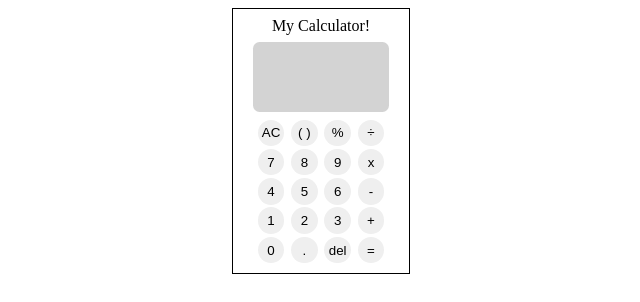
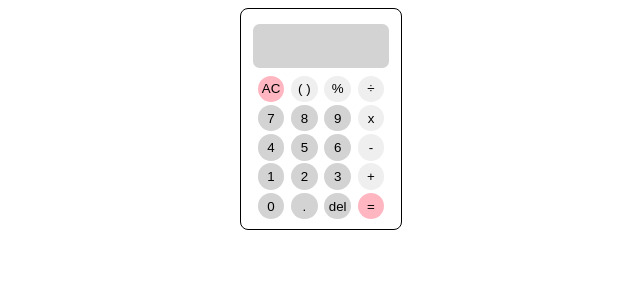
Before and after one commit to YeeShin504/calculator, a plain HTML site: page index.html in a window 1280 px wide. Shown: the whole page, without its empty margins (319-959 px from the left). Drawn offline with Linux system fonts and the light colour scheme.

Commit message:
Added color and style to calculator

```diff
--- a/index.html
+++ b/index.html
@@ -12,37 +12,37 @@
 </head>
 
 <body>
-    <div class="container">My Calculator!
+    <div class="container">
         <div class="display">
             <div id="input"></div>
             <div id="ans"></div>
         </div>
         <div class="keypad">
-            <div class="row0">
+            <div class="row">
                 <button id="ac">AC</button>
                 <button id="bracket">( )</button>
                 <button id="percent">%</button>
                 <button class="operator" id="divide">÷</button>
             </div>
-            <div class="row1">
+            <div class="row">
                 <button class="number" id="7">7</button>
                 <button class="number" id="8">8</button>
                 <button class="number" id="9">9</button>
                 <button class="operator" id="multiply">x</button>
             </div>
-            <div class="row2">
+            <div class="row">
                 <button class="number" id="4">4</button>
                 <button class="number" id="5">5</button>
                 <button class="number" id="6">6</button>
                 <button class="operator" id="subtract">-</button>
             </div>
-            <div class="row3">
+            <div class="row">
                 <button class="number" id="1">1</button>
                 <button class="number" id="2">2</button>
                 <button class="number" id="3">3</button>
                 <button class="operator" id="add">+</button>
             </div>
-            <div class="row4">
+            <div class="row">
                 <button class="number" id="0">0</button>
                 <button class="meta" id="decimal">.</button>
                 <button id="del">del</button>
--- a/style.css
+++ b/style.css
@@ -12,22 +12,27 @@
     justify-content: center;
     align-items: center;
 
-    width: 10em;
+    width: 9em;
     height: auto;
     margin: auto;
     padding: 0.5em;
     border: solid black .01em;
+    border-radius: 0.5em;
 }
 
 .display {
     width: 10em;
-    height: 5em;
+    height: 3em;
     border-radius: .5em;
     margin: 0.5em;
     padding: 0.2em;
     background-color: lightgray;
     text-align: end;
     font-family: monospace;
+
+    display: flex;
+    flex-direction: column;
+    justify-content: space-between;
 }
 
 button {
@@ -38,3 +43,14 @@ button {
     border-radius: 2em;
     border-style: hidden;
 }
+
+#ac,
+#equal {
+    background-color: lightpink;
+}
+
+.number,
+#decimal,
+#del {
+    background-color: lightgrey;
+}
```
